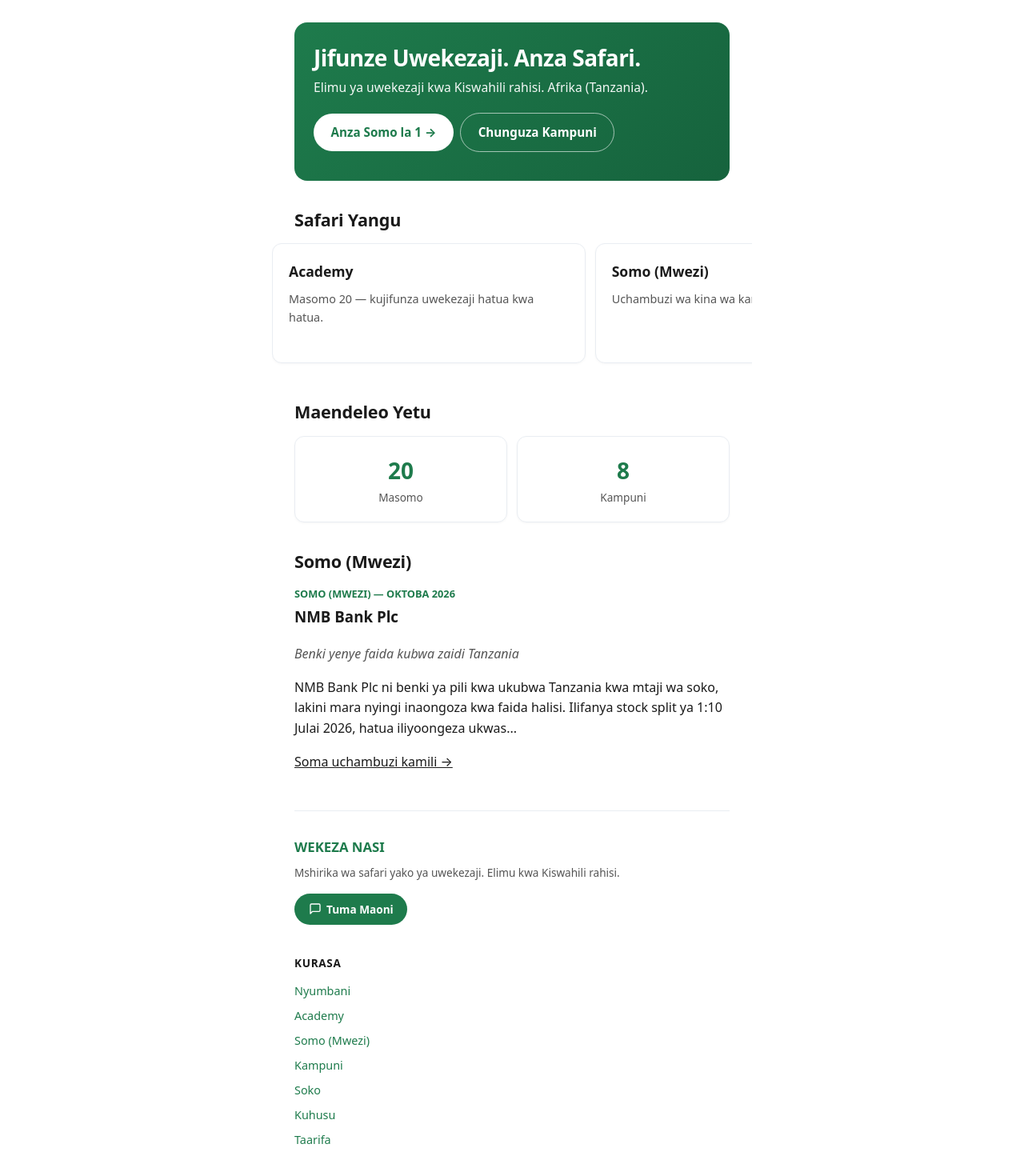
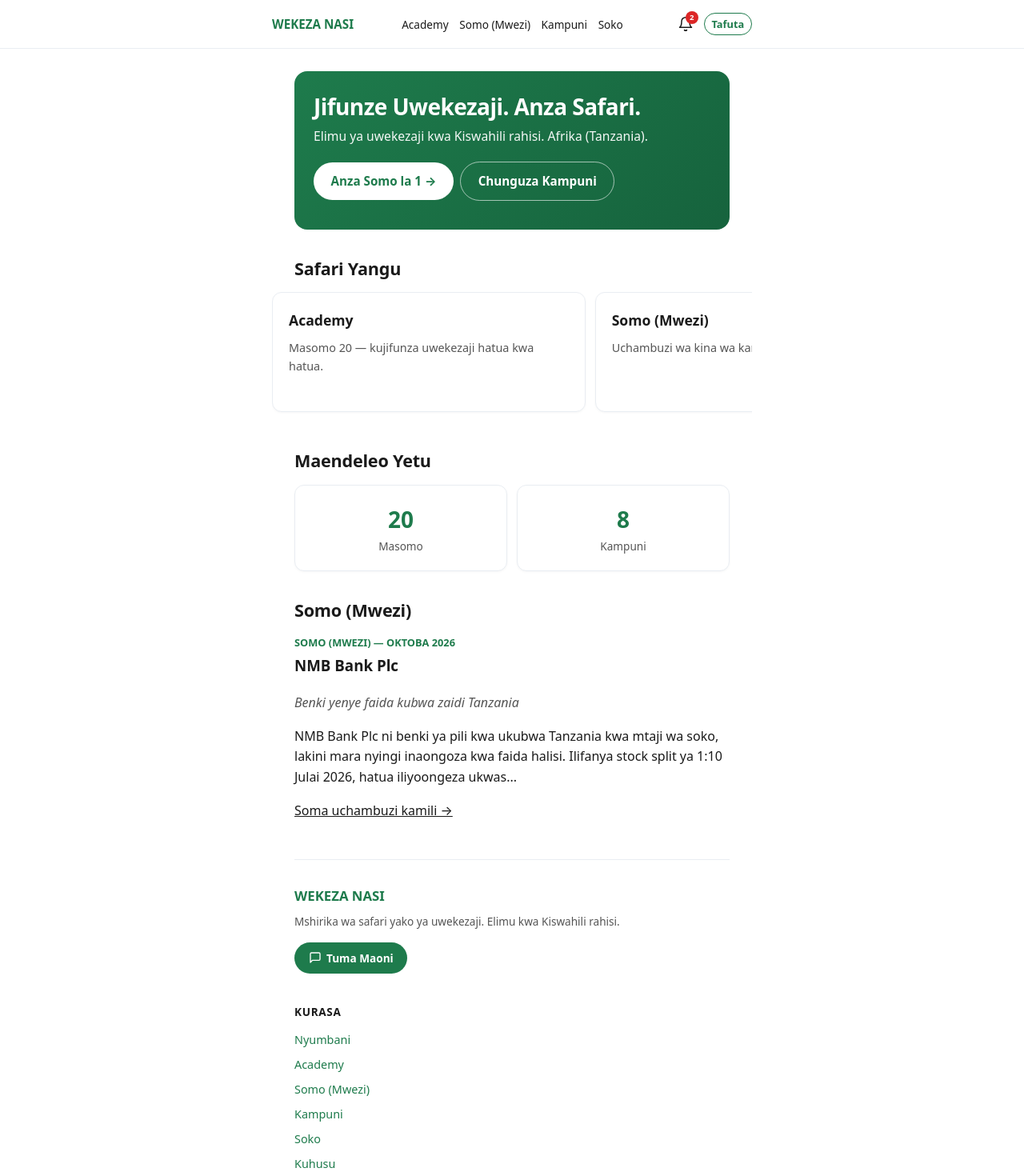
Before and after one commit to sadikiabubakari698-crypto/wekeza_nasi, a Next.js app in the folder wekeza-nasi-app/: page / in a window 1280 px wide. Shown: the top 1470 px of the page at 80% size. Built offline with nearby package versions, Linux system fonts and the light colour scheme.

Commit message:
Restore Header and Footer

```diff
--- a/wekeza-nasi-app/app/layout.js
+++ b/wekeza-nasi-app/app/layout.js
@@ -1,4 +1,6 @@
 import './globals.css';
+import Header from '@/components/Header';
+import Footer from '@/components/Footer';
 
 export const metadata = {
   verification: {
@@ -15,7 +17,9 @@ export default function RootLayout({ children }) {
   return (
     <html lang="sw">
       <body style={{ backgroundColor: '#ffffff', color: '#1a1a1a', margin: 0, padding: 0 }}>
+        <Header />
         {children}
+        <Footer />
       </body>
     </html>
   );
```
